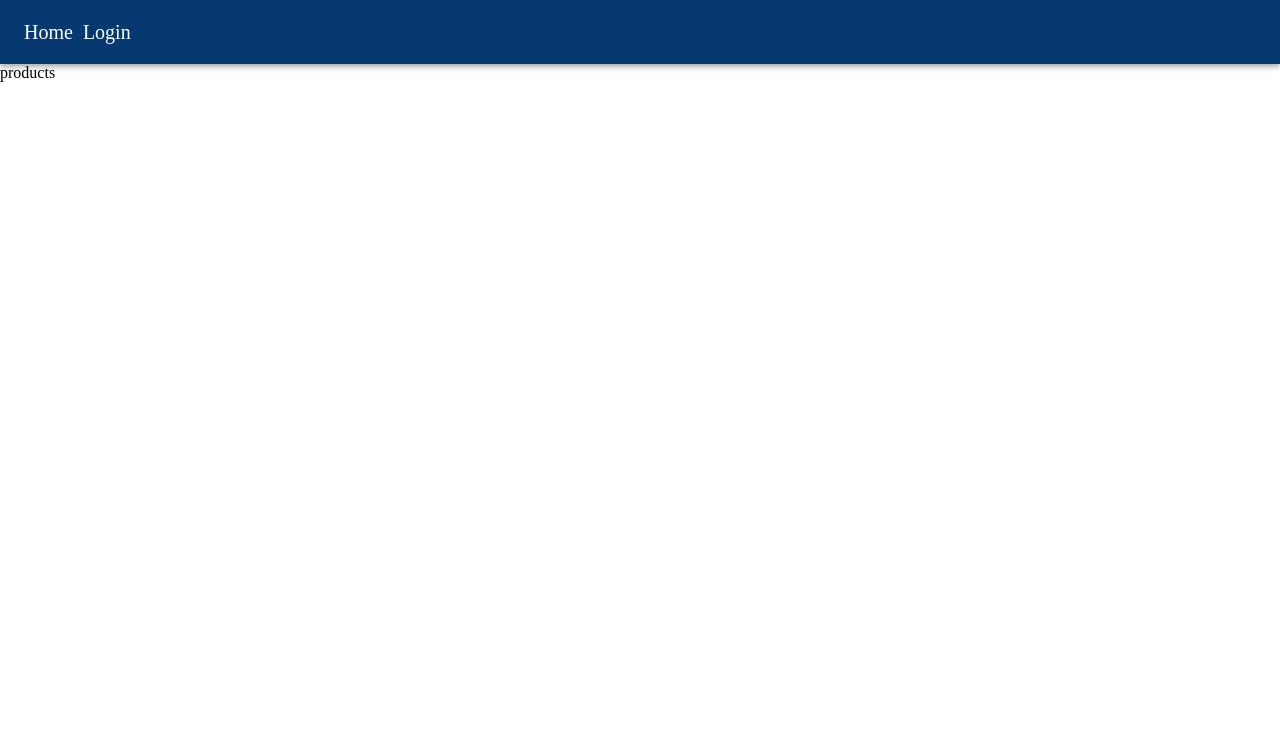
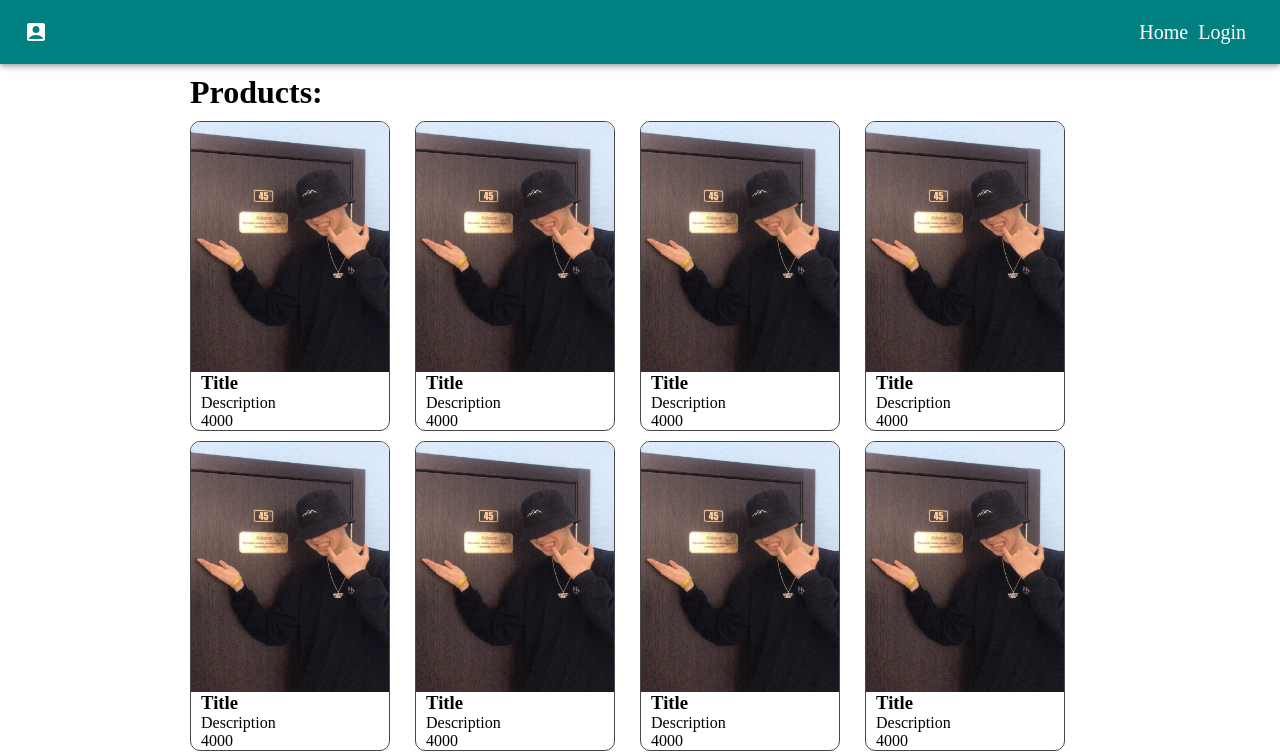
Before and after one commit to AmirASANOV/musicShop, a Next.js app in the folder client/: page /products in a window 1280 px wide. Shown: the top 756 px of the page. Built offline with nearby package versions, Linux system fonts and the light colour scheme.

Commit message:
added profile in header, and basket icons

```diff
--- a/client/app/components/Header/Header.module.scss
+++ b/client/app/components/Header/Header.module.scss
@@ -4,3 +4,8 @@
   font-size: 20px;
   margin-right: 10px;
 }
+
+.header {
+  display: flex;
+  justify-content: space-between;
+}
--- a/client/app/components/Header/Header.tsx
+++ b/client/app/components/Header/Header.tsx
@@ -1,18 +1,23 @@
-import { AppBar, Toolbar } from "@mui/material";
+import { AppBar, Icon, Toolbar } from "@mui/material";
 import Link from "next/link";
 import s from "./Header.module.scss";
+import AccountBoxIcon from "@mui/icons-material/AccountBox";
 
 const Header = () => {
   return (
     <div>
-      <AppBar position="static" sx={{ background: "#063970" }}>
-        <Toolbar>
+      <AppBar position="static" sx={{ background: "teal" }}>
+        <Toolbar className={s.header}>
+          <AccountBoxIcon />
+
+          <div className="links">
             <Link className={s.link} href="/">
               Home
             </Link>
             <Link className={s.link} href="/login">
               Login
             </Link>
+          </div>
         </Toolbar>
       </AppBar>
     </div>
--- a/client/app/layout.tsx
+++ b/client/app/layout.tsx
@@ -2,6 +2,8 @@ import type { Metadata } from "next";
 import { Inter } from "next/font/google";
 import "./globals.css";
 import Header from "./components/Header/Header";
+import ShoppingBagIcon from "@mui/icons-material/ShoppingBag";
+import s from "./style.module.scss";
 
 const inter = Inter({ subsets: ["latin"] });
 
@@ -16,9 +18,10 @@ export default function RootLayout({
   children: React.ReactNode;
 }>) {
   return (
-    <html lang="en">
+    <html lang="ru">
       <body>
         <Header />
+        <ShoppingBagIcon className={s.icon} />
         <main>{children}</main>
       </body>
     </html>
--- a/client/app/page.tsx
+++ b/client/app/page.tsx
@@ -1,11 +1,9 @@
-import Image from "next/image";
-import Header from "./components/Header/Header";
-import CardItem from "./components/CardItem/CardItem";
+import Products from "./products/page";
 
 export default function Home() {
   return (
     <main>
-      <CardItem />
+      <Products />
     </main>
   );
 }
--- /dev/null
+++ b/client/app/products/Products.module.scss
@@ -0,0 +1,13 @@
+.wrapper {
+  width: 100%;
+  max-width: 900px;
+  margin: 10px auto;
+
+  .container {
+    margin-top: 10px;
+    display: grid;
+    grid-template-columns: repeat(4, 1fr);
+
+    grid-row-gap: 10px;
+  }
+}
--- a/client/app/products/page.tsx
+++ b/client/app/products/page.tsx
@@ -1,7 +1,24 @@
 import React from "react";
+import CardItem from "../components/CardItem/CardItem";
+import s from "./Products.module.scss";
 
-const products = () => {
-  return <div>products</div>;
+const Products = () => {
+  return (
+    <div className={s.wrapper}>
+      <h1>Products:</h1>
+      <div className={s.container}>
+        <CardItem />
+        <CardItem />
+        <CardItem />
+        <CardItem />
+        <CardItem />
+        <CardItem />
+        <CardItem />
+        <CardItem />
+        <CardItem />
+      </div>
+    </div>
+  );
 };
 
-export default products;
+export default Products;
--- /dev/null
+++ b/client/app/style.module.scss
@@ -0,0 +1,9 @@
+.icon {
+  position: fixed;
+  bottom: 20px;
+  right: 100px;
+  width: 50px;
+  height: 50px;
+  color: teal;
+  cursor: pointer;
+}
```
Also changed, not shown: client/app/login/page.tsx (+1 -10 lines). Lines whose indentation alone changed are shown as unchanged.
